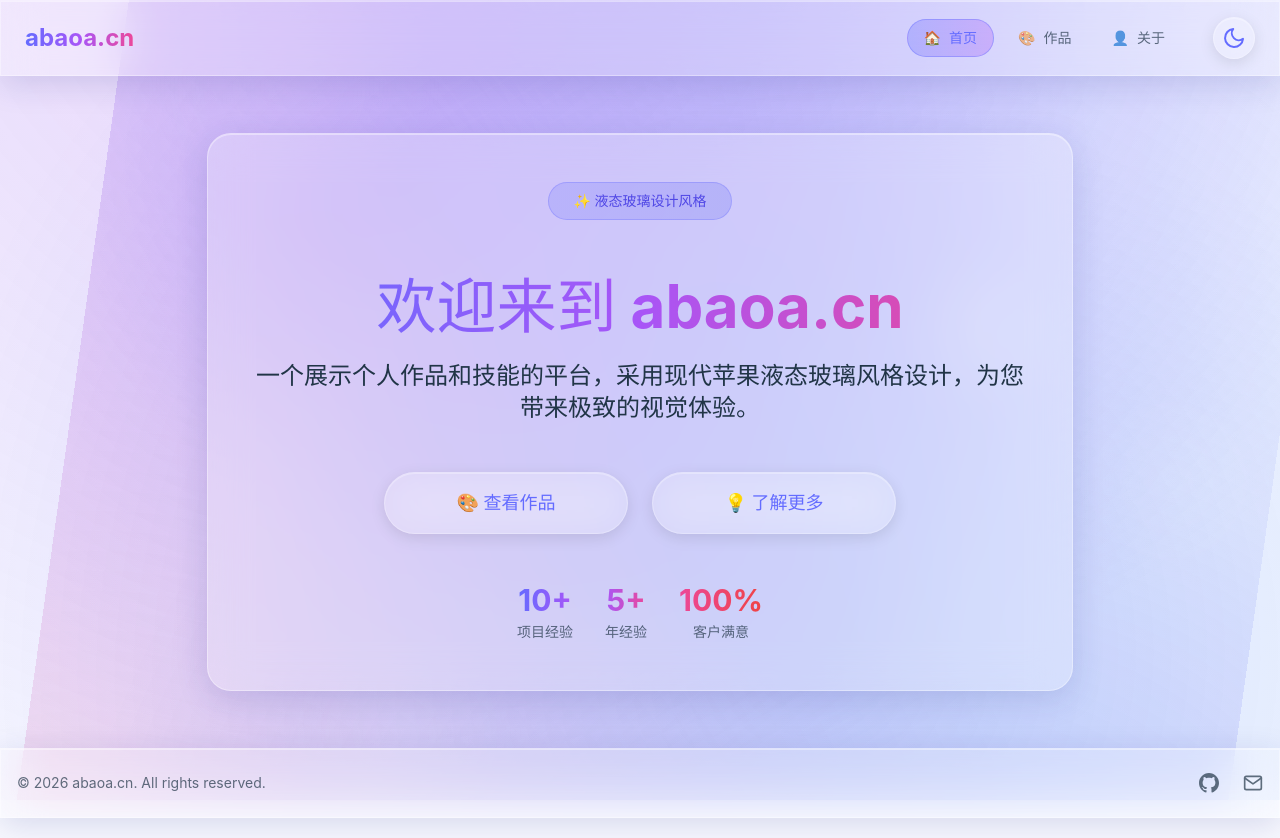
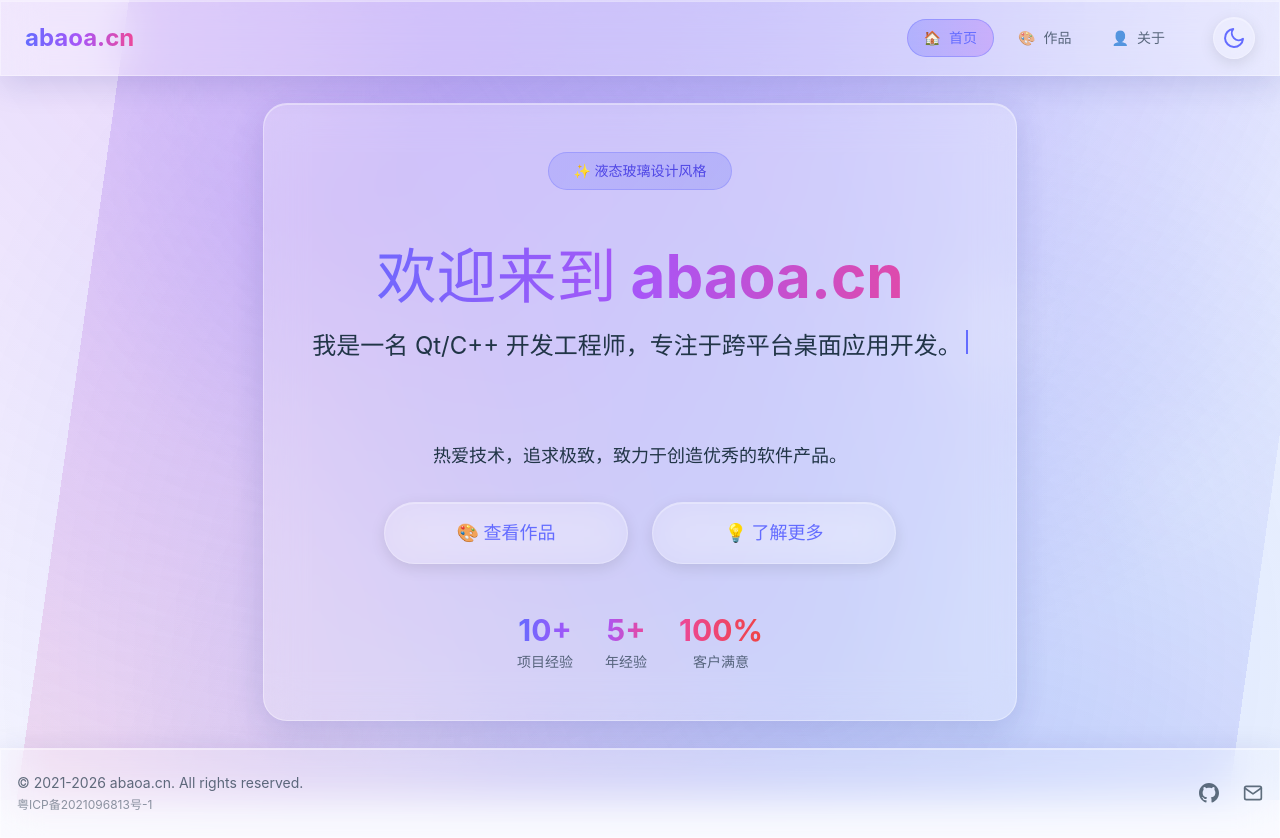
Before and after one commit to abaoa/abaoa-cn, a React (Vite) app: page / in a window 1280 px wide. Built offline with nearby package versions, Linux system fonts and the light colour scheme.

Commit message:
添加系统主题自动检测和打字机效果

```diff
--- a/index.html
+++ b/index.html
@@ -1,13 +1,18 @@
 <!doctype html>
 <html lang="zh-CN">
   <head>
-    <meta charset="UTF-8" />
+    <meta charset="UTF-8">
+    <meta name="viewport" content="width=device-width, initial-scale=1, maximum-scale=1, user-scalable=no">
+    <meta http-equiv="X-UA-Compatible" content="ie=edge">
+    <meta http-equiv="Content-Type" content="text/html; charset=UTF-8">
     <link rel="icon" type="image/x-icon" href="/abaoa.ico" />
-    <meta name="viewport" content="width=device-width, initial-scale=1.0" />
     <meta name="description" content="阿宝啊@abaoa.cn 月白清风 个人网站" />
     <meta name="keywords" content="阿宝啊, abaoa, 月白清风" />
     <meta name="author" content="abaoa" />
     <meta name="robots" content="index, follow" />
+
+    <!-- Iconify -->
+    <script src="https://code.iconify.design/3/3.1.0/iconify.min.js"></script>
 
     <!-- 百度统计 -->
     <script>
--- a/src/components/Footer.jsx
+++ b/src/components/Footer.jsx
@@ -10,13 +10,23 @@ function Footer() {
         <div className="flex flex-col md:flex-row justify-between items-center gap-4">
           <div className="text-center md:text-left">
             <p className="text-sm opacity-70">
-              © {currentYear} abaoa.cn. All rights reserved.
+              © 2021-{currentYear} abaoa.cn. All rights reserved.
+            </p>
+            <p className="text-xs opacity-50 mt-1">
+              <a
+                href="https://beian.miit.gov.cn/"
+                target="_blank"
+                rel="noopener noreferrer"
+                className="hover:opacity-80 transition-opacity"
+              >
+                粤ICP备2021096813号-1
+              </a>
             </p>
           </div>
 
           <div className="flex items-center gap-6">
             <a
-              href="https://github.com"
+              href="https://github.com/abaoa"
               target="_blank"
               rel="noopener noreferrer"
               className="opacity-70 hover:opacity-100 transition-opacity"
@@ -27,7 +37,7 @@ function Footer() {
               </svg>
             </a>
             <a
-              href="mailto:contact@abaoa.cn"
+              href="mailto:abaoa@abaoa.cn"
               className="opacity-70 hover:opacity-100 transition-opacity"
               aria-label="Email"
             >
--- a/src/contexts/ThemeContext.jsx
+++ b/src/contexts/ThemeContext.jsx
@@ -13,7 +13,14 @@ export const useTheme = () => {
 export const ThemeProvider = ({ children }) => {
   const [theme, setTheme] = useState(() => {
     const savedTheme = localStorage.getItem('theme')
-    return savedTheme || 'light'
+    if (savedTheme) {
+      return savedTheme
+    }
+    // 检测系统主题偏好
+    if (window.matchMedia && window.matchMedia('(prefers-color-scheme: dark)').matches) {
+      return 'dark'
+    }
+    return 'light'
   })
 
   useEffect(() => {
@@ -22,6 +29,20 @@ export const ThemeProvider = ({ children }) => {
     document.body.classList.remove('light', 'dark')
     document.body.classList.add(theme)
   }, [theme])
+
+  // 监听系统主题变化
+  useEffect(() => {
+    const mediaQuery = window.matchMedia('(prefers-color-scheme: dark)')
+    const handleChange = (e) => {
+      // 只有当用户没有手动设置主题时，才跟随系统
+      if (!localStorage.getItem('theme')) {
+        setTheme(e.matches ? 'dark' : 'light')
+      }
+    }
+
+    mediaQuery.addEventListener('change', handleChange)
+    return () => mediaQuery.removeEventListener('change', handleChange)
+  }, [])
 
   const toggleTheme = () => {
     setTheme(prev => prev === 'light' ? 'dark' : 'light')
--- a/src/pages/Home.jsx
+++ b/src/pages/Home.jsx
@@ -1,7 +1,51 @@
 import { useTheme } from '../contexts/ThemeContext'
+import { useState, useEffect } from 'react'
+
+function TypeWriter({ text, speed = 100 }) {
+  const [displayText, setDisplayText] = useState('')
+  const [showCursor, setShowCursor] = useState(true)
+
+  useEffect(() => {
+    let index = 0
+    const timer = setInterval(() => {
+      if (index < text.length) {
+        setDisplayText(text.slice(0, index + 1))
+        index++
+      } else {
+        clearInterval(timer)
+      }
+    }, speed)
+
+    return () => clearInterval(timer)
+  }, [text, speed])
+
+  // 光标闪烁效果
+  useEffect(() => {
+    const cursorTimer = setInterval(() => {
+      setShowCursor(prev => !prev)
+    }, 500)
+    return () => clearInterval(cursorTimer)
+  }, [])
+
+  return (
+    <span>
+      {displayText}
+      <span className={`inline-block w-0.5 h-6 ml-1 bg-primary-500 ${showCursor ? 'opacity-100' : 'opacity-0'} transition-opacity duration-100`}></span>
+    </span>
+  )
+}
 
 function Home() {
   const { theme } = useTheme()
+  const [showSubtitle, setShowSubtitle] = useState(false)
+
+  useEffect(() => {
+    // 打字完成后显示副标题
+    const timer = setTimeout(() => {
+      setShowSubtitle(true)
+    }, 2500)
+    return () => clearTimeout(timer)
+  }, [])
 
   return (
     <div className="flex flex-col items-center justify-center min-h-[80vh]">
@@ -20,11 +64,17 @@ function Home() {
           欢迎来到 abaoa.cn
         </h1>
 
-        <p className="text-xl md:text-2xl text-center max-w-3xl mb-12 leading-relaxed">
-          一个展示个人作品和技能的平台，采用现代苹果液态玻璃风格设计，为您带来极致的视觉体验。
-        </p>
+        <div className="text-xl md:text-2xl text-center max-w-3xl mb-12 leading-relaxed min-h-[4rem]">
+          <TypeWriter text="我是一名 Qt/C++ 开发工程师，专注于跨平台桌面应用开发。" speed={80} />
+        </div>
 
-        <div className="flex flex-col sm:flex-row gap-6 w-full max-w-lg mx-auto">
+        {showSubtitle && (
+          <p className="text-lg text-center max-w-2xl mb-8 opacity-70 animate-fade-in">
+            热爱技术，追求极致，致力于创造优秀的软件产品。
+          </p>
+        )}
+
+        <div className={`flex flex-col sm:flex-row gap-6 w-full max-w-lg mx-auto transition-all duration-500 ${showSubtitle ? 'opacity-100 translate-y-0' : 'opacity-0 translate-y-4'}`}>
           <a
             href="/works"
             className="glass-button flex-1 text-center px-8 py-4 rounded-full text-lg font-semibold text-primary-500 hover:text-primary-600"
@@ -39,7 +89,7 @@ function Home() {
           </a>
         </div>
 
-        <div className="mt-12 flex justify-center gap-8">
+        <div className={`mt-12 flex justify-center gap-8 transition-all duration-500 delay-200 ${showSubtitle ? 'opacity-100 translate-y-0' : 'opacity-0 translate-y-4'}`}>
           <div className="text-center">
             <div className="text-3xl font-bold bg-gradient-to-r from-primary-500 to-purple-500 bg-clip-text text-transparent">10+</div>
             <div className="text-sm mt-1 opacity-70">项目经验</div>
--- a/tailwind.config.js
+++ b/tailwind.config.js
@@ -37,12 +37,17 @@ export default {
         'float': 'float 6s ease-in-out infinite',
         'float-delayed': 'float 6s ease-in-out 3s infinite',
         'pulse-slow': 'pulse 4s cubic-bezier(0.4, 0, 0.6, 1) infinite',
+        'fade-in': 'fadeIn 0.5s ease-out forwards',
       },
       keyframes: {
         float: {
           '0%, 100%': { transform: 'translateY(0px)' },
           '50%': { transform: 'translateY(-20px)' },
         },
+        fadeIn: {
+          '0%': { opacity: '0', transform: 'translateY(10px)' },
+          '100%': { opacity: '1', transform: 'translateY(0)' },
+        },
       },
     },
   },
```
Also changed, not shown: src/pages/About.jsx (+15 -17 lines), abaoa.jpg (added).
